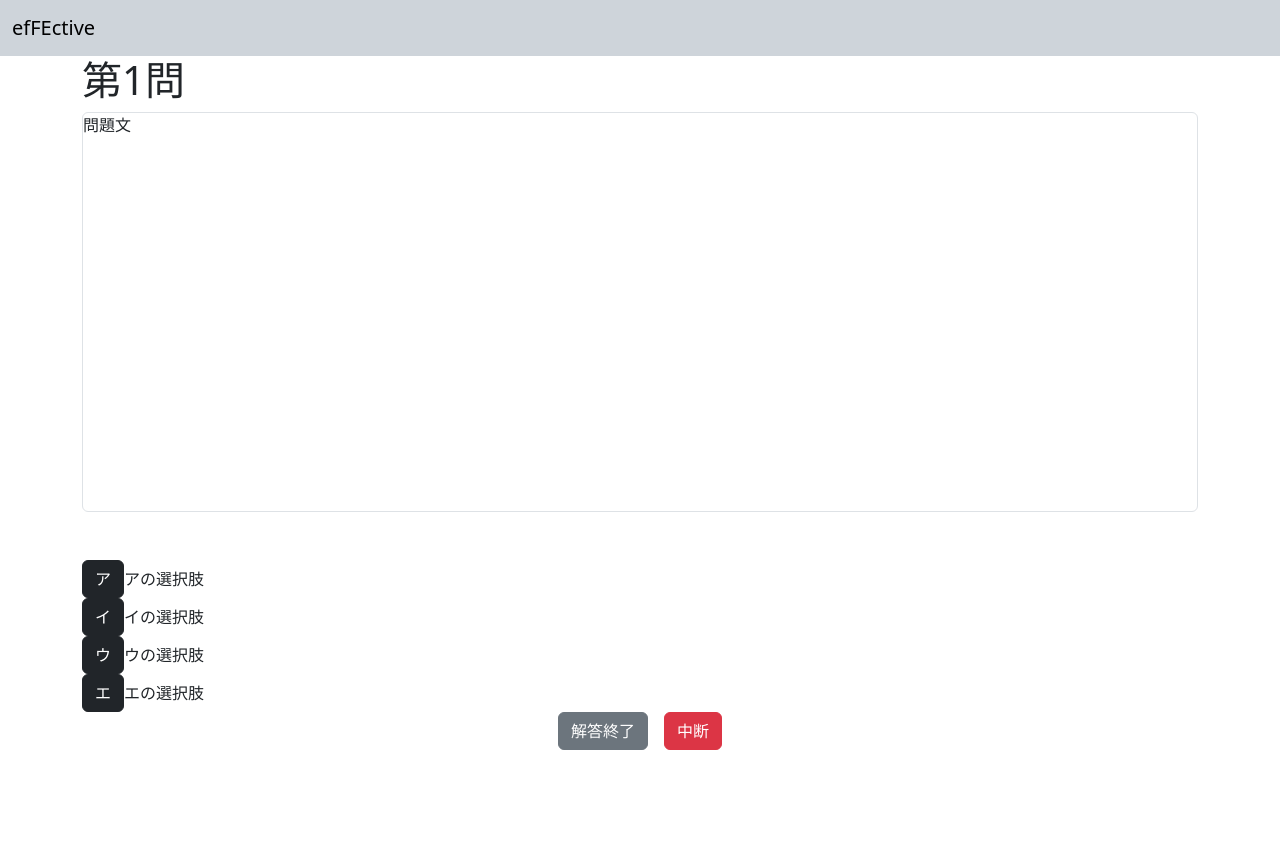
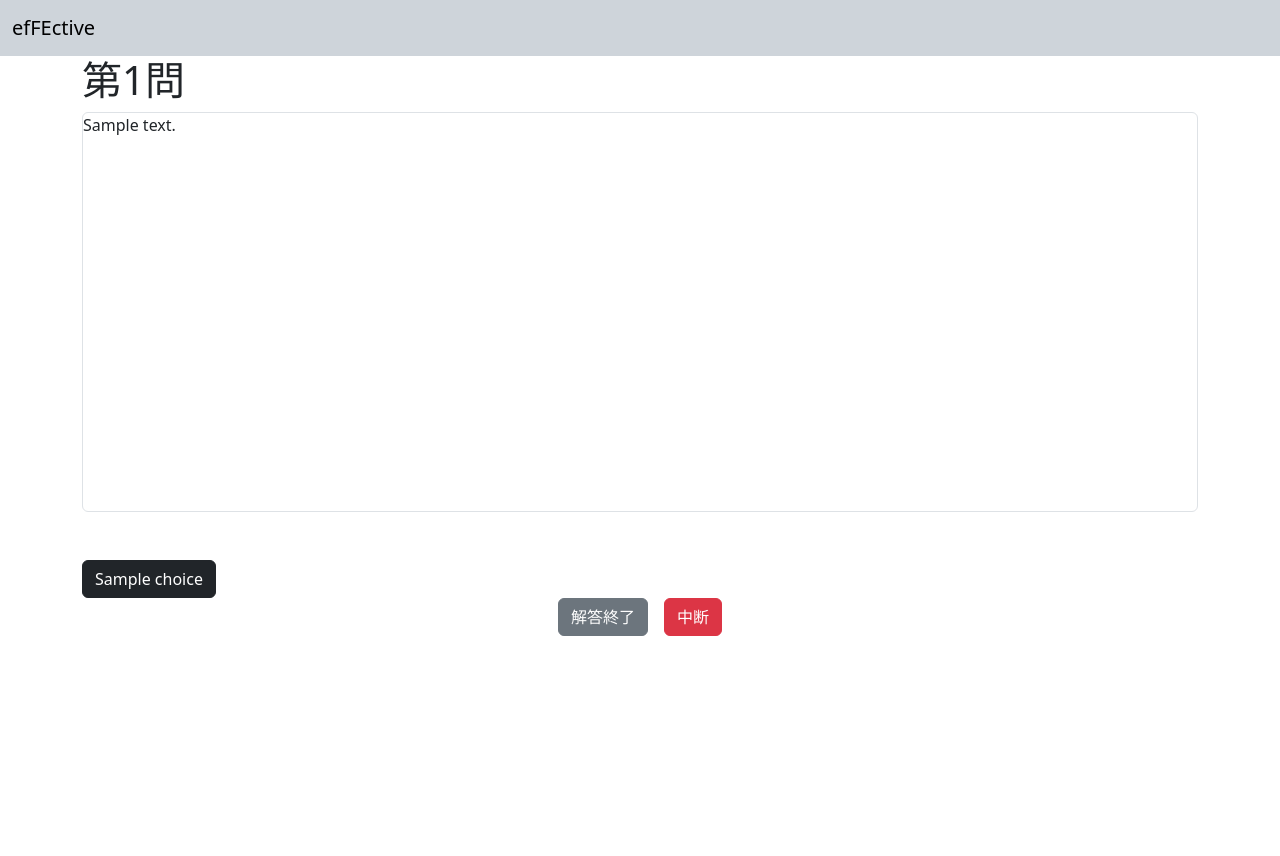
Before and after one commit to hackathon-winter/efFEctive, a Django app: template questions/templates/questions/question.html in a window 1280 px wide. Run offline with Django 4.2, Linux system fonts and the light colour scheme; the template is opened without the code that fills it: most values are stand-ins (such as "Sample title", 1, 10 or a date in 2020); some libraries are stand-ins or nearby versions.

Commit message:
[fix]画面表示を動的に更新

```diff
--- a/questions/templates/questions/question.html
+++ b/questions/templates/questions/question.html
@@ -4,37 +4,28 @@
 {% block content %}
 
 <div class="container vh-100">
-    <div class="h1 mb-2">第1問</div>
+    <div class="h1 mb-2">第{{ question_number }}問</div>
 
-    <div class="h-50 border rounded overflow-auto">問題文</div>
+    <div class="h-50 border rounded overflow-auto">{{ question_content }}</div>
 
-    <form action="" method="POST" class="mt-5">
+    <form action="{% url 'answer_save' question_id=question_id %}" method="POST" class="mt-5">
+      {% csrf_token %}
 
+      {% for index, choice in question_choices %}
         <div class="d-flex align-items-center">
-        <button type="submit" class="btn btn-dark" name="answer" value=0>ア</button>
-        <div class="">アの選択肢</div>
-      </div>
-
-      <div class="d-flex align-items-center">
-        <button type="submit" class="btn btn-dark" name="answer" value=1>イ</button>
-        <div class="">イの選択肢</div>
-      </div>
-
-      <div class="d-flex align-items-center">
-        <button type="submit" class="btn btn-dark" name="answer" value=2>ウ</button>
-        <div class="">ウの選択肢</div>
-      </div>
-
-      <div class="d-flex align-items-center">
-        <button type="submit" class="btn btn-dark" name="answer" value=3>エ</button>
-        <div class="">エの選択肢</div>
-      </div>
+          <button type="submit" class="btn btn-dark" name="answer" value="{{ index }}">{{ choice }}</button>
+        </div>
+      {% endfor %}
 
     </form>
 
     <div class="d-flex justify-content-center gap-3">
-      <button type="button" class="btn btn-secondary" href="">解答終了</button>
-      <button type="button" class="btn btn-danger" href="">中断</button>
+      <!-- 解答終了 -->
+      <a  href="{% url 'home' %}" type="button" class="btn btn-secondary">解答終了</a>
+      <!-- 中断 -->
+      <form action="{% url 'end_sesion' %}" method="POST">
+        {% csrf_token %}
+        <button type="submit" class="btn btn-danger">中断</button>
     </div>
 </div>
 
```
